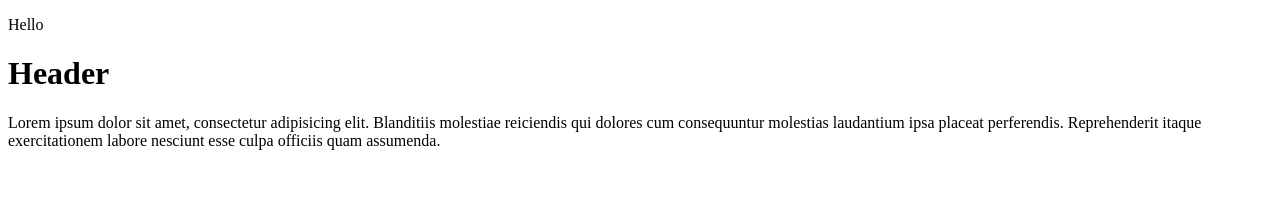
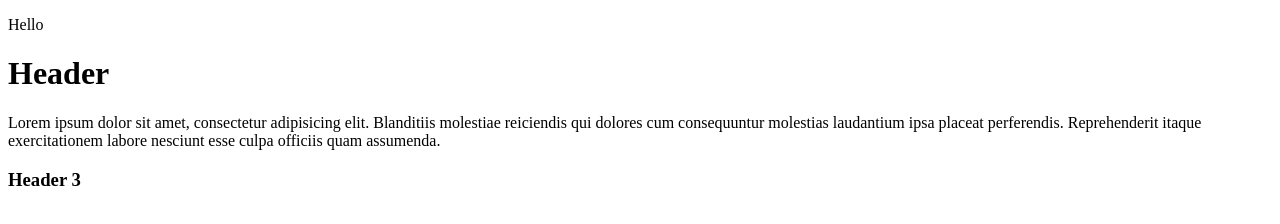
Before and after one commit to yuliiazav/git3VS, a plain HTML site: page index.html in a window 1280 px wide. Drawn offline with Linux system fonts and the light colour scheme.

Commit message:
added h3

```diff
--- a/index.html
+++ b/index.html
@@ -11,6 +11,7 @@
     <p>Hello</p>
     <h1>Header</h1>
     <p>Lorem ipsum dolor sit amet, consectetur adipisicing elit. Blanditiis molestiae reiciendis qui dolores cum consequuntur molestias laudantium ipsa placeat perferendis. Reprehenderit itaque exercitationem labore nesciunt esse culpa officiis quam assumenda.</p>
+    <h3>Header 3</h3>
 </body>
 
 </html>
```
